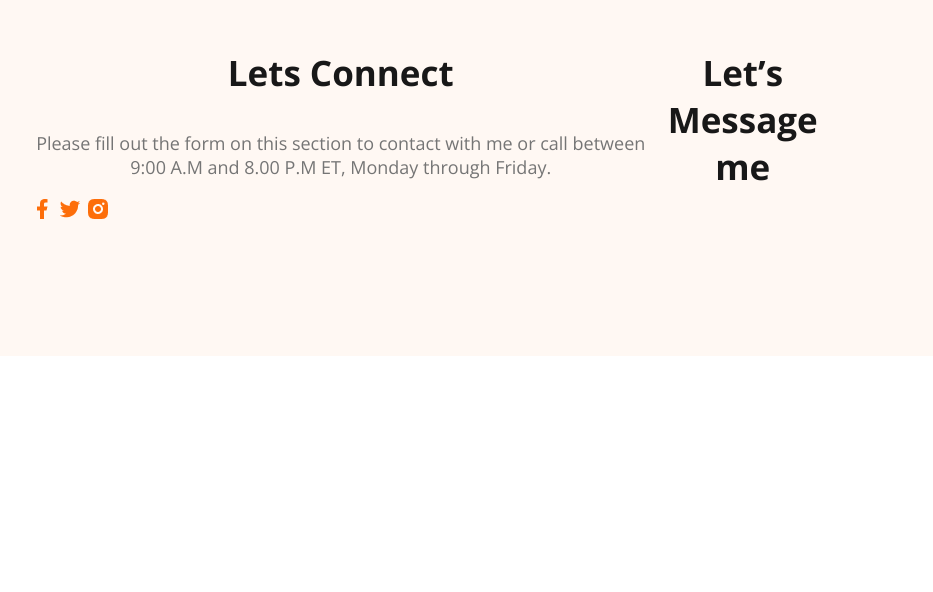
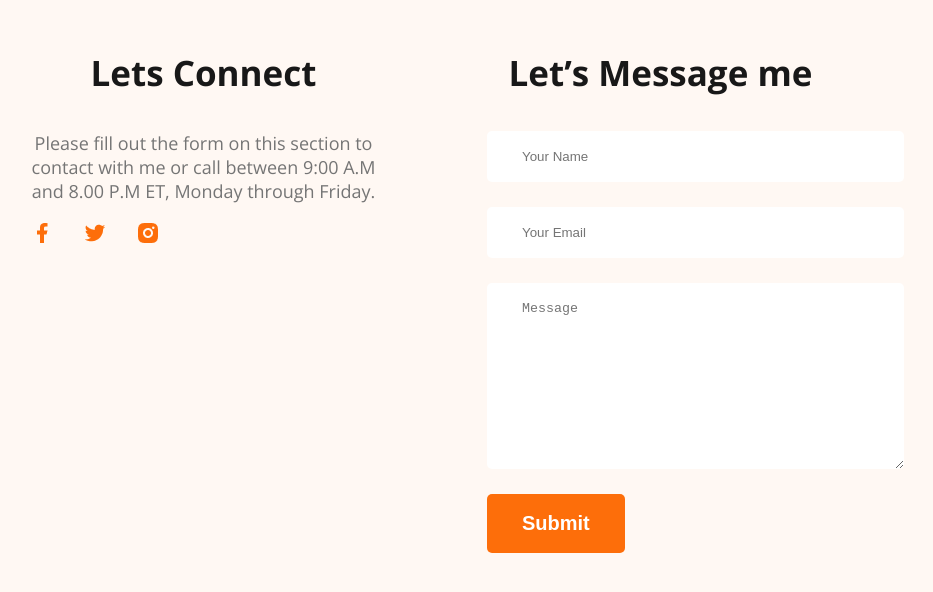
Before and after one commit to myenuddin24/my-portfolio-web, a plain HTML site: page index.html in a window 1280 px wide. Shown: the part 3466-4058 px from the top of the page, without its empty margins (208-1141 px from the left). Before the commit the page ends 3830 px from the top, so only its background shows below. Drawn offline with nearby package versions, Linux system fonts and the light colour scheme.

Commit message:
finished footer section

```diff
--- a/index.html
+++ b/index.html
@@ -160,7 +160,12 @@
         </div>
         <div class="footer-column">
             <h3 class="section-title">Let’s Message me</h3>
-
+           <form class="contact" action="">
+            <input type="text" placeholder="Your Name">
+            <input type="email" name="" id="" placeholder="Your Email">
+            <textarea name="" id="" cols="30" rows="10" placeholder="Message"></textarea>
+            <input class="btn-primary" type="submit" value="Submit">
+           </form>
         </div>
     </footer>
 
--- a/styles/portfolio.css
+++ b/styles/portfolio.css
@@ -173,4 +173,22 @@
     background: #FFF8F3;
     padding: 130px 230px;
     margin-top: 110px;
+    gap: 110px;
 }
+.footer-column{
+    width: 50%;
+
+}
+.social-links a{
+    margin-right: 25px;
+}
+.contact input[type="text"], .contact input[type="email"] , textarea{
+    display: block;
+    margin-bottom: 25px;
+    padding: 18px 35px;
+    color:  #757575;
+    border-radius: 5px;
+    background:  #FFF;
+    border: 0;
+    width: 100%;
+}
```
